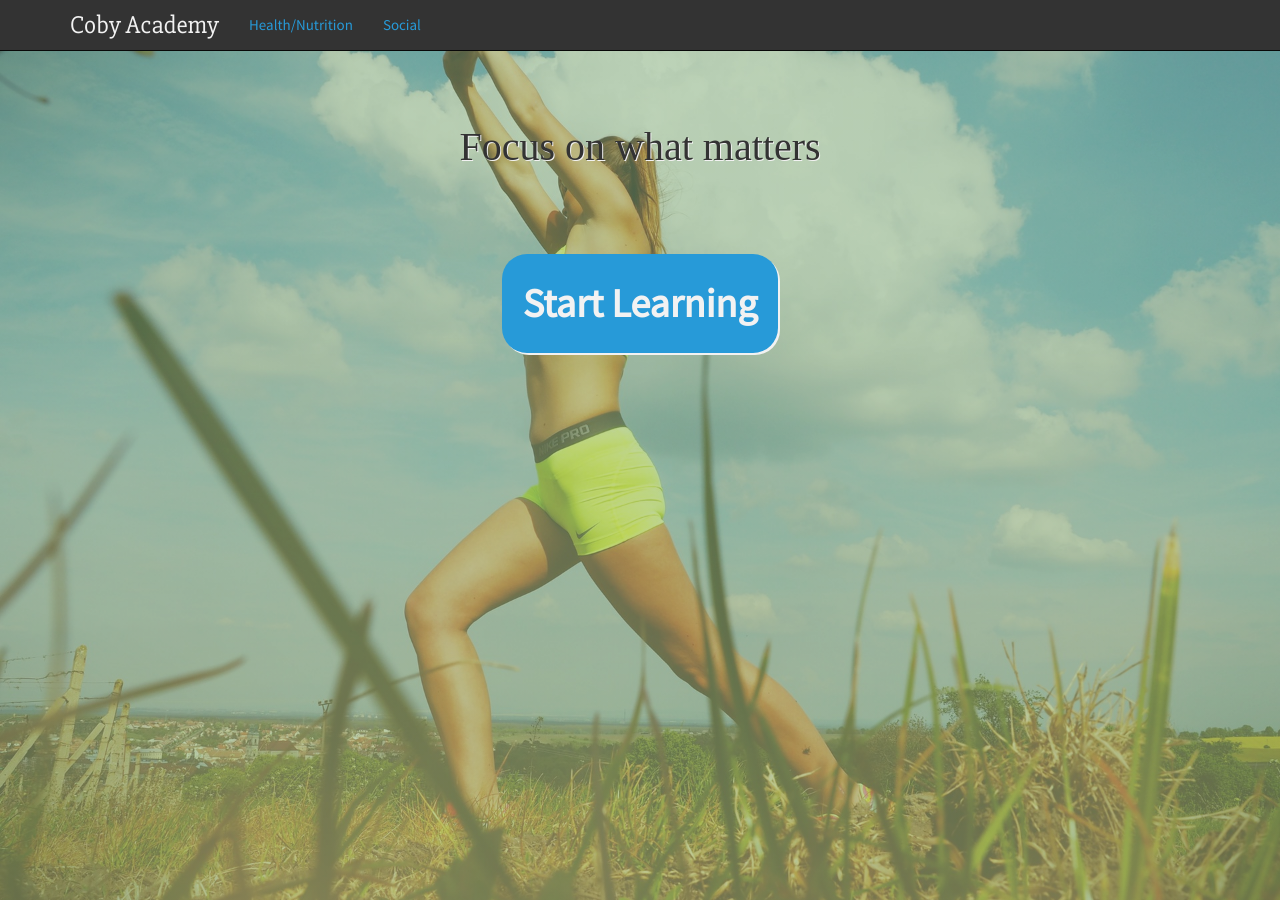
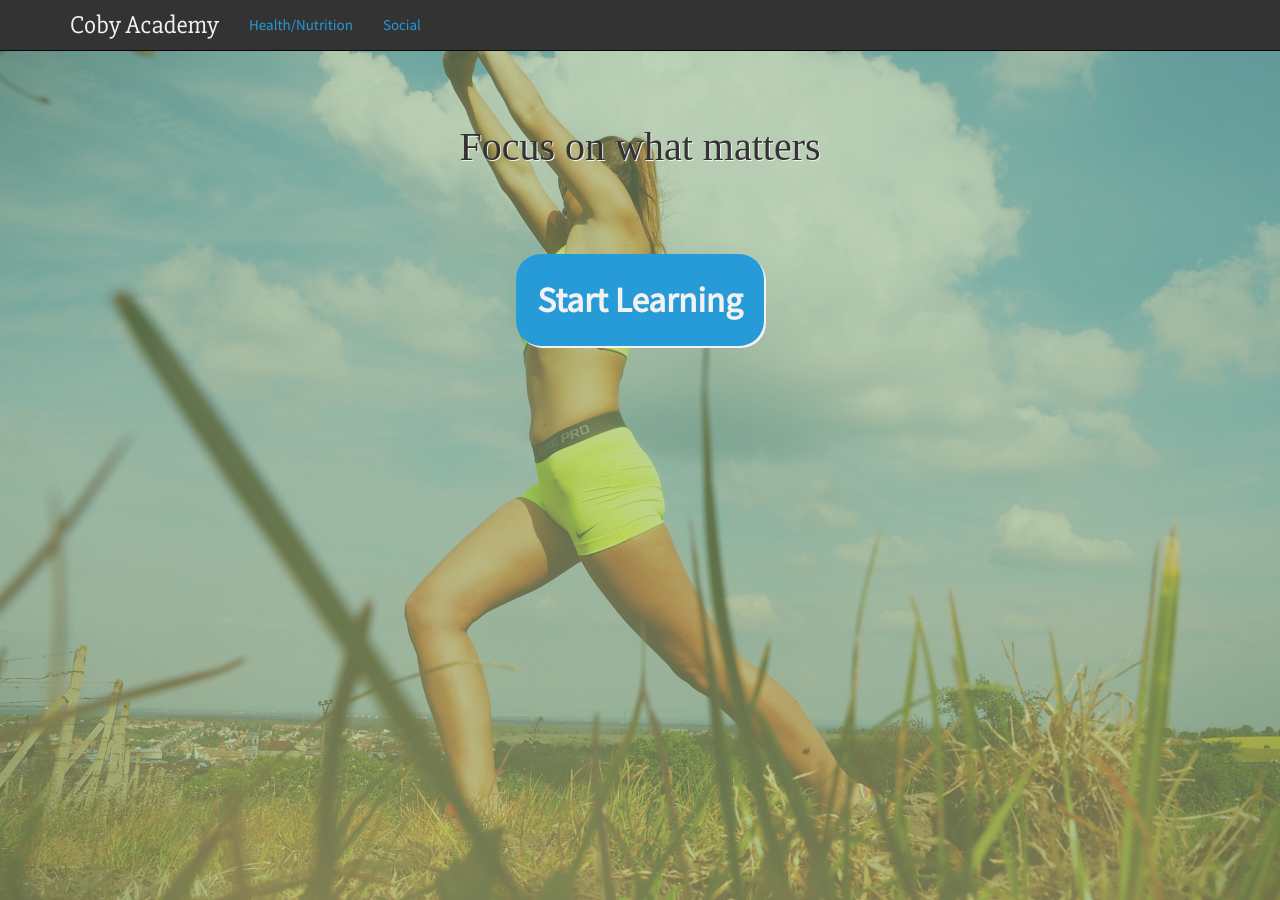
Before and after one commit to jloughran/CobyAcademy, a Jekyll site: the page built from index.html, in a window 1280 px wide. Built offline with Jekyll 4.4.1, drawn with Linux system fonts in a browser that asks for light colours; some web fonts are replaced.

Commit message:
shrunk home page button

```diff
--- a/css/home.css
+++ b/css/home.css
@@ -36,7 +36,7 @@ h2.home-text {
 a.start-learning {
   color: #f2f2f2;
   background-color: #279AD8;
-  font-size: 4rem;
+  font-size: 3.5rem;
   padding: 20px;
   border-radius: 25px;
   font-family: 'Source Sans Pro', sans-serif;
```
Also changed, not shown: 1 other file.
